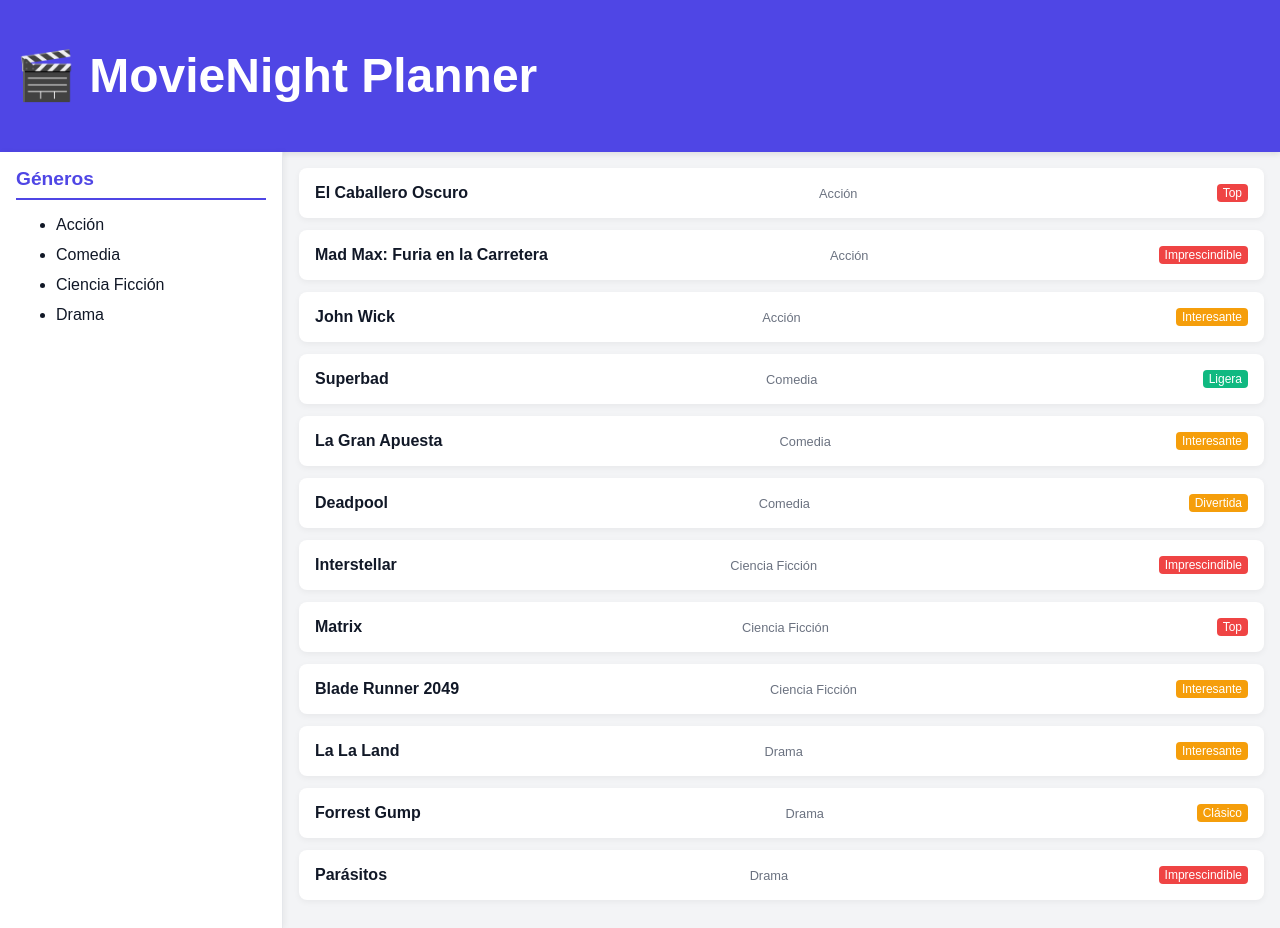
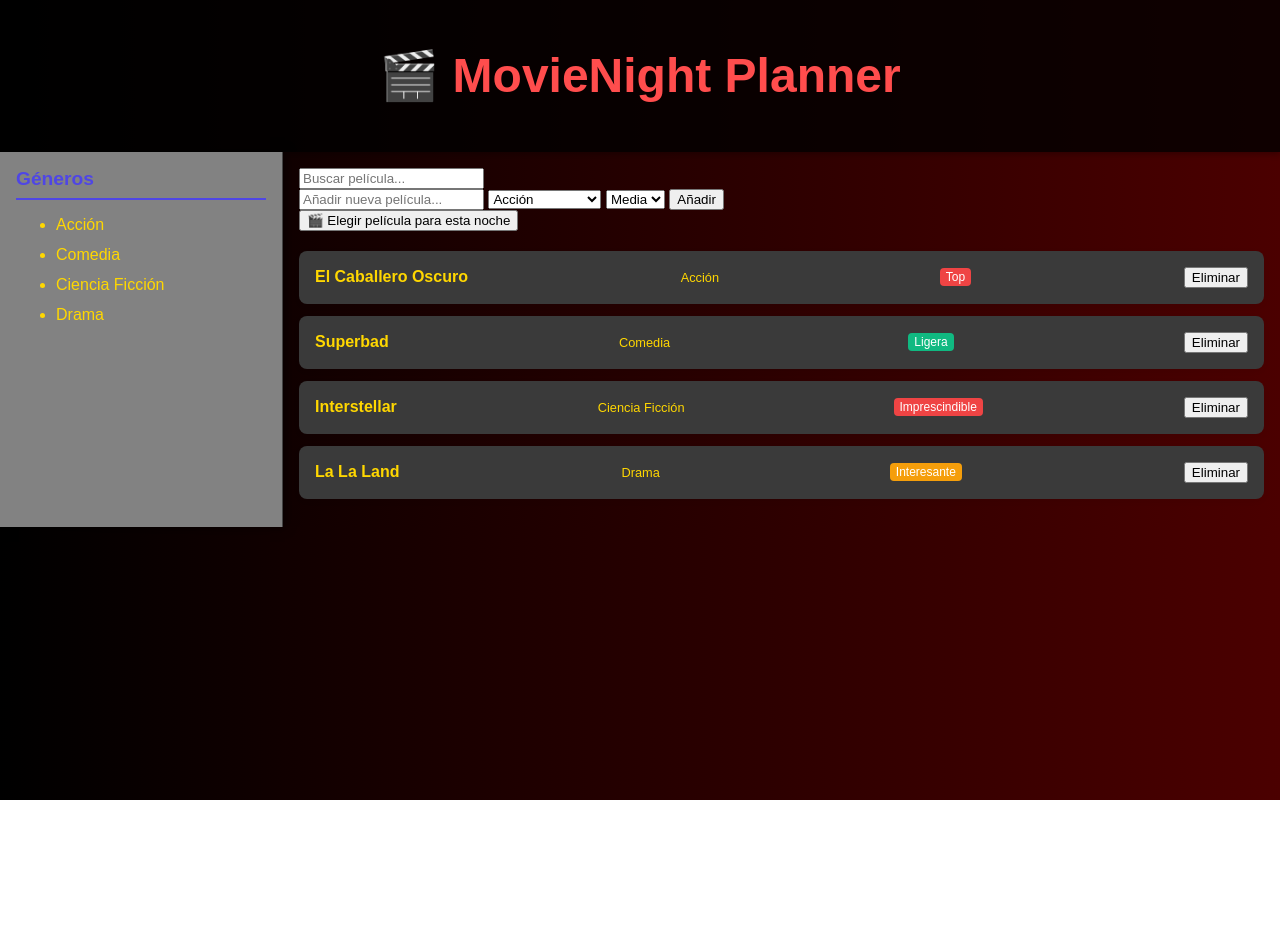
Before and after one commit to Alex92Rivas/taskflow-project, a plain HTML site: page index.html in a window 1280 px wide. After the commit the page ends 800 px from the top, so only its background shows below. Drawn offline with Linux system fonts and the light colour scheme.

Commit message:
Actualizar proyecto con cambios de CSS y JS

```diff
--- /dev/null
+++ b/app.js
@@ -0,0 +1,163 @@
+const form = document.getElementById("task-form");
+const input = document.getElementById("task-input");
+const taskList = document.querySelector(".task-list");
+
+/* =========================
+   PELÍCULAS INICIALES
+========================= */
+
+const defaultTasks = [
+    { title: "El Caballero Oscuro", category: "Acción", priority: "high", label: "Top" },
+    { title: "Superbad", category: "Comedia", priority: "low", label: "Ligera" },
+    { title: "Interstellar", category: "Ciencia Ficción", priority: "high", label: "Imprescindible" },
+    { title: "La La Land", category: "Drama", priority: "medium", label: "Interesante" }
+];
+
+/* =========================
+   CREAR TARJETA
+========================= */
+
+function createTaskCard(task) {
+    const taskCard = document.createElement("article");
+    taskCard.className = "task-card";
+
+    taskCard.innerHTML = `
+        <h3>${task.title}</h3>
+        <span class="category">${task.category}</span>
+        <span class="priority ${task.priority}">${task.label}</span>
+        <button class="delete-btn">Eliminar</button>
+    `;
+
+    const deleteBtn = taskCard.querySelector(".delete-btn");
+
+    deleteBtn.addEventListener("click", function() {
+        taskCard.remove();
+        saveTasks();
+    });
+
+    taskList.appendChild(taskCard);
+}
+
+/* =========================
+   GUARDAR EN LOCALSTORAGE
+========================= */
+
+function saveTasks() {
+    const tasks = [];
+
+    document.querySelectorAll(".task-card").forEach(card => {
+        const title = card.querySelector("h3").textContent;
+        const category = card.querySelector(".category").textContent;
+        const label = card.querySelector(".priority").textContent;
+        const priorityClass = card.querySelector(".priority").classList[1];
+
+        tasks.push({ title, category, priority: priorityClass, label });
+    });
+
+    localStorage.setItem("tasks", JSON.stringify(tasks));
+}
+
+
+
+/* =========================
+   AÑADIR NUEVA PELÍCULA CON CATEGORÍA Y PRIORIDAD
+========================= */
+form.addEventListener("submit", function(event) {
+    event.preventDefault();
+
+    const taskName = input.value.trim();
+
+    const category = document.getElementById("category-select").value;
+    const priority = document.getElementById("priority-select").value;
+
+    if (taskName !== "") {
+
+        // Traducción de la prioridad a la etiqueta visible
+        const label = priority === "high" ? "Top" :
+                      priority === "medium" ? "Interesante" :
+                      "Ligera";
+
+        const newTask = {
+            title: taskName,
+            category: category,
+            priority: priority,
+            label: label
+        };
+
+        createTaskCard(newTask);
+        saveTasks();
+        input.value = "";
+    }
+});
+
+/* =========================
+   CARGAR AL INICIAR
+========================= */
+
+document.addEventListener("DOMContentLoaded", function() {
+
+    let storedTasks = JSON.parse(localStorage.getItem("tasks"));
+
+    if (!storedTasks || storedTasks.length === 0) {
+        storedTasks = defaultTasks;
+        localStorage.setItem("tasks", JSON.stringify(defaultTasks));
+    }
+
+    storedTasks.forEach(task => {
+        createTaskCard(task);
+    });
+
+});
+
+
+/* =========================
+   ELEGIR PELÍCULA ALEATORIA
+========================= */
+
+const randomBtn = document.getElementById("random-movie-btn");
+const randomResult = document.getElementById("random-result");
+
+randomBtn.addEventListener("click", function() {
+
+    const movies = [];
+
+    document.querySelectorAll(".task-card h3").forEach(movie => {
+        movies.push(movie.textContent);
+    });
+
+    if (movies.length === 0) {
+        randomResult.textContent = "No hay películas en la lista.";
+        return;
+    }
+
+    const randomIndex = Math.floor(Math.random() * movies.length);
+    const chosenMovie = movies[randomIndex];
+
+    randomResult.textContent = "🎬 Hoy toca ver: " + chosenMovie;
+
+});
+
+
+/* =========================
+   BUSCAR PELÍCULAS
+========================= */
+
+const searchInput = document.getElementById("search-input");
+
+searchInput.addEventListener("input", function() {
+
+    const searchText = searchInput.value.toLowerCase();
+
+    document.querySelectorAll(".task-card").forEach(card => {
+
+        const title = card.querySelector("h3").textContent.toLowerCase();
+
+        if (title.includes(searchText)) {
+            card.style.display = "flex";
+        } else {
+            card.style.display = "none";
+        }
+
+    });
+
+});
--- a/index.html
+++ b/index.html
@@ -24,80 +24,46 @@
     </aside>
 
     <main>
-      <section class="task-list">
 
-        <!-- ACCIÓN -->
-        <article class="task-card">
-          <h3>El Caballero Oscuro</h3>
-          <span class="category">Acción</span>
-          <span class="priority high">Top</span>
-        </article>
-        <article class="task-card">
-          <h3>Mad Max: Furia en la Carretera</h3>
-          <span class="category">Acción</span>
-          <span class="priority high">Imprescindible</span>
-        </article>
-        <article class="task-card">
-          <h3>John Wick</h3>
-          <span class="category">Acción</span>
-          <span class="priority medium">Interesante</span>
-        </article>
+      <input
+  type="text"
+  id="search-input"
+  placeholder="Buscar película..."
+>
 
-        <!-- COMEDIA -->
-        <article class="task-card">
-          <h3>Superbad</h3>
-          <span class="category">Comedia</span>
-          <span class="priority low">Ligera</span>
-        </article>
-        <article class="task-card">
-          <h3>La Gran Apuesta</h3>
-          <span class="category">Comedia</span>
-          <span class="priority medium">Interesante</span>
-        </article>
-        <article class="task-card">
-          <h3>Deadpool</h3>
-          <span class="category">Comedia</span>
-          <span class="priority medium">Divertida</span>
-        </article>
+      <form id="task-form">
+  <input type="text" id="task-input" placeholder="Añadir nueva película..." required>
 
-        <!-- CIENCIA FICCIÓN -->
-        <article class="task-card">
-          <h3>Interstellar</h3>
-          <span class="category">Ciencia Ficción</span>
-          <span class="priority high">Imprescindible</span>
-        </article>
-        <article class="task-card">
-          <h3>Matrix</h3>
-          <span class="category">Ciencia Ficción</span>
-          <span class="priority high">Top</span>
-        </article>
-        <article class="task-card">
-          <h3>Blade Runner 2049</h3>
-          <span class="category">Ciencia Ficción</span>
-          <span class="priority medium">Interesante</span>
-        </article>
+  <!-- Selección de categoría -->
+  <select id="category-select">
+    <option value="Acción">Acción</option>
+    <option value="Comedia">Comedia</option>
+    <option value="Ciencia Ficción">Ciencia Ficción</option>
+    <option value="Drama">Drama</option>
+  </select>
 
-        <!-- DRAMA -->
-        <article class="task-card">
-          <h3>La La Land</h3>
-          <span class="category">Drama</span>
-          <span class="priority medium">Interesante</span>
-        </article>
-        <article class="task-card">
-          <h3>Forrest Gump</h3>
-          <span class="category">Drama</span>
-          <span class="priority medium">Clásico</span>
-        </article>
-        <article class="task-card">
-          <h3>Parásitos</h3>
-          <span class="category">Drama</span>
-          <span class="priority high">Imprescindible</span>
-        </article>
+  <!-- Selección de prioridad -->
+  <select id="priority-select">
+    <option value="high">Alta</option>
+    <option value="medium" selected>Media</option>
+    <option value="low">Baja</option>
+  </select>
 
-      </section>
+  <button type="submit">Añadir</button>
+</form>
+
+  <button id="random-movie-btn">🎬 Elegir película para esta noche</button>
+
+<p id="random-result"></p>
+
+<section class="task-list">
+</section>
+
     </main>
 
-  </div>
+    </div>
+
+  <script src="app.js"></script>
 
 </body>
 </html>
--- a/styles.css
+++ b/styles.css
@@ -1,7 +1,7 @@
 :root {
   --color-primary: #4f46e5;
-  --color-bg: #f3f4f6;
-  --color-card: #ffffff;
+  --color-bg: #5210cc79;
+  --color-card: #3a3a3a;
   --color-text: #111827;
   --spacing: 16px;
   --radius: 8px;
@@ -11,15 +11,12 @@
 body {
   margin: 0;
   font-family: var(--font-main);
-  background-color: var(--color-bg);
+  /* Fondo cinematográfico: gradiente horizontal de negro a rojo oscuro */
+  background: linear-gradient(to right, #000000, #4b0000);
   color: var(--color-text);
 }
 
-header {
-  background-color: var(--color-primary);
-  color: white;
-  padding: var(--spacing);
-}
+
 
 
 
@@ -28,36 +25,34 @@
   display: flex;
 }
 
-aside {
-  width: 250px;
-  background: white;
-  padding: var(--spacing);
-}
 
 main {
   flex: 1;
   padding: var(--spacing);
 }
 
-.task-card {
-  display: flex;
-  justify-content: space-between;
-  align-items: center;
-  background: var(--color-card);
-  padding: var(--spacing);
-  border-radius: var(--radius);
-  margin-bottom: 10px;
-}
 
 
 
 @media (max-width: 768px) {
+
   .container {
     flex-direction: column;
   }
 
   aside {
     width: 100%;
+    border-right: none;
+    box-shadow: none;
+  }
+
+  .task-card {
+    flex-direction: column;
+    align-items: flex-start;
+  }
+
+  .task-card .priority {
+    margin-top: 6px;
   }
 }
 
@@ -76,10 +71,11 @@
 
 aside {
   width: 250px;
-  background: white;
+  background: #828282; /* gris perlado */
   padding: var(--spacing);
-  border-right: 1px solid #e5e7eb; /* separación sutil */
-  box-shadow: 2px 0 6px rgba(0,0,0,0.05); /* sombra suave */
+  border-right: 1px solid #444;
+  box-shadow: 2px 0 10px rgba(0,0,0,0.6);
+  color: #FFD700; /* gualda */
 }
 
 aside h2 {
@@ -94,14 +90,14 @@
 aside ul li {
   margin-bottom: 12px;
   cursor: pointer;
-  transition: color 0.2s ease;
+  color: #FFD700;
+  transition: all 0.2s ease;
 }
 
 aside ul li:hover {
-  color: var(--color-primary);
+  color: #ffffff;
   font-weight: bold;
 }
-
 
 
 .task-card {
@@ -124,11 +120,12 @@
 .task-card h3 {
   margin: 0;
   font-size: 1rem;
+  color: #FFD700; /* gualda */
 }
 
 .task-card .category {
   font-size: 0.8rem;
-  color: #6b7280;
+  color: #FFD700;
   margin-right: 8px;
 }
 
@@ -154,11 +151,12 @@
 
 
 header {
-  background-color: var(--color-primary);
-  color: white;
+  background-color: rgba(0,0,0,0.8); /* semi-transparente sobre el gradiente */
+  color: #ff4d4d; /* rojo llamativo */
   padding: var(--spacing);
   font-size: 1.5rem;
-  box-shadow: 0 2px 6px rgba(0,0,0,0.1);
+  box-shadow: 0 2px 6px rgba(0,0,0,0.3); /* sombra un poco más dramática */
+  text-align: center;
 }
 
 
@@ -173,3 +171,14 @@
     margin-top: 6px;
   }
 }
+
+
+/* =========================
+   RESULTADO DE PELÍCULA ALEATORIA
+========================= */
+#random-result {
+  color: #FFD700;          /* gualda */
+  font-size: 1.2rem;       /* un poco más grande para destacar */
+  font-weight: bold;        /* resaltar */
+  margin-top: 12px;         /* separación del botón */
+}
```
